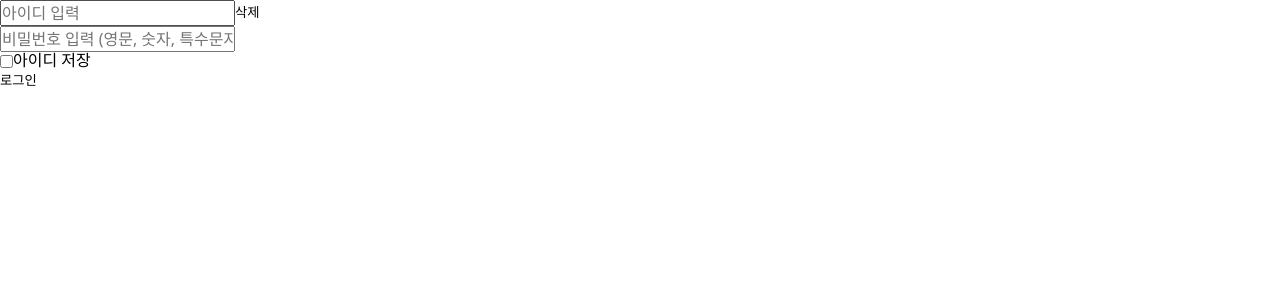
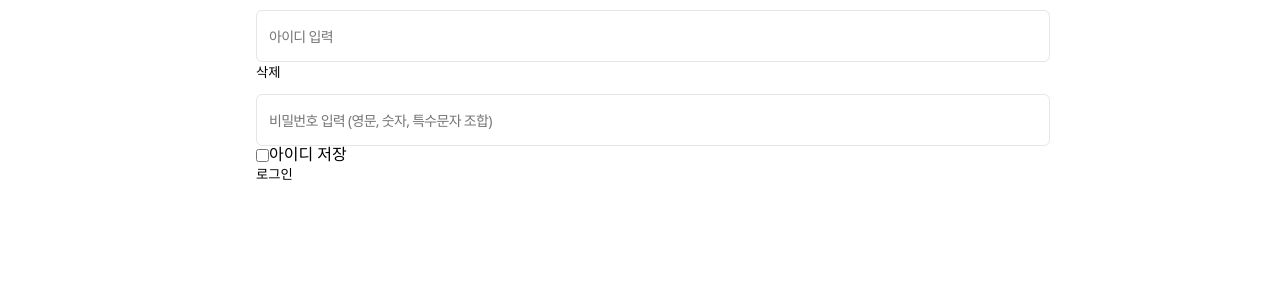
Before and after one commit to daepang/daepang-react-template, a Next.js app: page /login in a window 1280 px wide. Shown: the top 300 px of the page. Built offline with nearby package versions, Linux system fonts and the light colour scheme.

Commit message:
login comp 작업중

```diff
--- a/src/common/components/templates/PageLayout.tsx
+++ b/src/common/components/templates/PageLayout.tsx
@@ -8,7 +8,7 @@ const PageLayout = ({ children }: Props) => {
   return (
     <>
       <section>
-        <section>{children}</section>
+        <section className={'container'}>{children}</section>
       </section>
     </>
   );
--- /dev/null
+++ b/src/login/components/templates/Login.tsx
@@ -0,0 +1,44 @@
+import React from 'react';
+
+const Login = () => {
+  return (
+    <>
+      <div className={'login'}>
+        <div className={'input_form'}>
+          <span className={'inp'} id='loginid-span'>
+            <input type='text' placeholder='아이디 입력' title='아이디 입력' />
+            <button type='button'>
+              <span>삭제</span>
+            </button>
+          </span>
+          <p style={{ display: 'none' }}></p>
+        </div>
+        <div>
+          <span>
+            <input type='password' placeholder='비밀번호 입력 (영문, 숫자, 특수문자 조합)' title='비밀번호 입력' />
+            <button type='button' style={{ display: 'none' }}>
+              <span>삭제</span>
+            </button>
+          </span>
+          <p style={{ display: 'none' }}></p>
+        </div>
+        <div>
+          <p style={{ display: 'none' }}></p>
+        </div>
+        <div>
+          <span>
+            <input type='checkbox' id={'isSaveId'} title='아이디 저장' />
+            <label htmlFor={'isSaveId'}>
+              <span className={'checkbox_label'}>아이디 저장</span>
+            </label>
+          </span>
+        </div>
+        <div className={'login_opt'}>
+          <button type='button'>로그인</button>
+        </div>
+      </div>
+    </>
+  );
+};
+
+export default Login;
--- a/src/pages/login/index.tsx
+++ b/src/pages/login/index.tsx
@@ -1,42 +1,15 @@
 import React from 'react';
+
+import PageLayout from 'src/common/components/templates/PageLayout';
+
+import Login from 'src/login/components/templates/Login';
 
 const Index = () => {
   return (
     <>
-      <div>
-        <div className='input_form'>
-          <span id='loginid-span'>
-            <input type='text' placeholder='아이디 입력' title='아이디 입력' />
-            <button type='button'>
-              <span>삭제</span>
-            </button>
-          </span>
-          <p style={{ display: 'none' }}></p>
-        </div>
-        <div>
-          <span>
-            <input type='password' placeholder='비밀번호 입력 (영문, 숫자, 특수문자 조합)' title='비밀번호 입력' />
-            <button type='button' style={{ display: 'none' }}>
-              <span>삭제</span>
-            </button>
-          </span>
-          <p style={{ display: 'none' }}></p>
-        </div>
-        <div>
-          <p style={{ display: 'none' }}></p>
-        </div>
-        <div>
-          <span>
-            <input type='checkbox' id={'isSaveId'} title='아이디 저장' />
-            <label htmlFor={'isSaveId'}>
-              <span className={'checkbox_label'}>아이디 저장</span>
-            </label>
-          </span>
-        </div>
-        <div className='login_opt'>
-          <button type='button'>로그인</button>
-        </div>
-      </div>
+      <PageLayout>
+        <Login />
+      </PageLayout>
     </>
   );
 };
--- a/styles/common.css
+++ b/styles/common.css
@@ -0,0 +1,37 @@
+.container {
+    padding: 10px 20px 40px;
+    margin: 0 auto;
+    max-width: 768px;
+}
+/* Input */
+.input_form {
+    margin-bottom: 13px;
+}
+.input_form .inp {
+    position: relative;
+    display: block;
+}
+.input_form .inp .btn_del {
+    position: absolute;
+    right: 8px;
+    top: 10px;
+    width: 30px;
+    height: 30px;
+    background: #0ff;
+    -webkit-background-size: 13px auto;
+    background-size: 13px auto;
+    border-radius: 50%;
+}
+input[type="text"], input[type="password"], input[type="email"], input[type="tel"] {
+    padding: 0 12px;
+    width: 100%;
+    height: 50px;
+    line-height: 48px;
+    color: #252525;
+    font-size: 14px;
+    letter-spacing: -0.7px;
+    border: 1px solid #e6e6e6;
+    border-radius: 6px;
+    -webkit-appearance: none;
+    appearance: none;
+}
```
